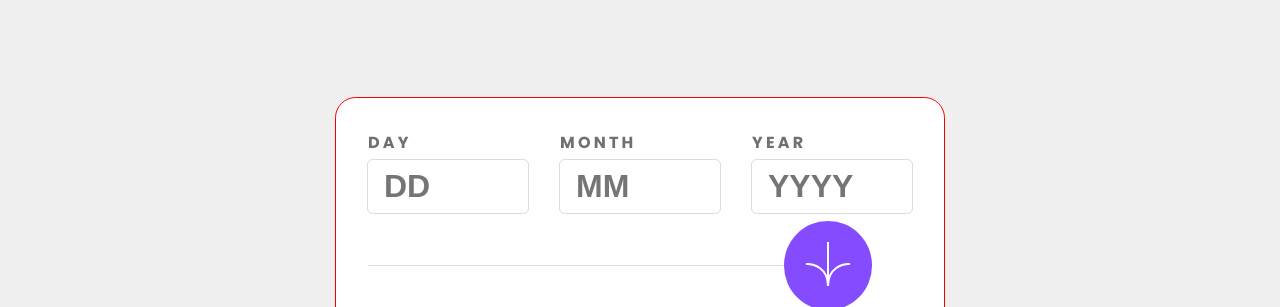
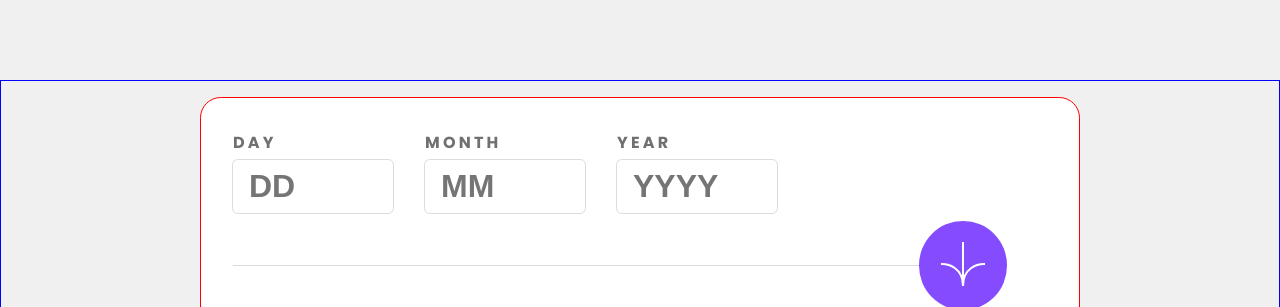
Before and after one commit to espinoza0/age-calculator-app-main, a plain HTML site: page index.html in a window 1280 px wide. Shown: the top 307 px of the page. Drawn offline with Linux system fonts and the light colour scheme.

Commit message:
changed sizings

```diff
--- a/styles/styles.css
+++ b/styles/styles.css
@@ -6,6 +6,10 @@ body{
     font-family: "Poppins", system-ui;
     font-size: 16px;
     background-color: var(--Off-white);
+    display: flex;
+    justify-content: center;
+    align-items: center;
+    height: 100vh;
 }
 :root{
     /* Primary */
@@ -21,13 +25,9 @@ body{
     --Off-black: hsl(0, 0%, 8%);
 }
 #container{
-    width: 100vw;
-    height: 100vh;
-    display: flex;
-    justify-content: center;
-    /* background-color: red; */
-    /* border: 1px solid red; */
-    align-items: center;
+    width: 100%;
+    border: 1px solid blue;
+    padding: 1rem;
 }
 button{
     cursor: pointer;
@@ -56,7 +56,8 @@ span{
     color: var(--Purple);
 }
 .age-calc-container{
-    max-width: 75rem;
+    width: 100%;
+    max-width: 55rem;
     border: 1px solid red;
     /* min-width: 50rem; */
     margin: 0 auto;
@@ -75,12 +76,10 @@ span{
 .inputs{
     display: flex;
     gap: 2rem;
-    /* border: 1px solid blue; */
 }
 .inputs > div{
     display: flex;
     flex-direction: column;
-    /* border: 1px solid red; */
     gap: .3rem;
 }
 .inputs label{
```
